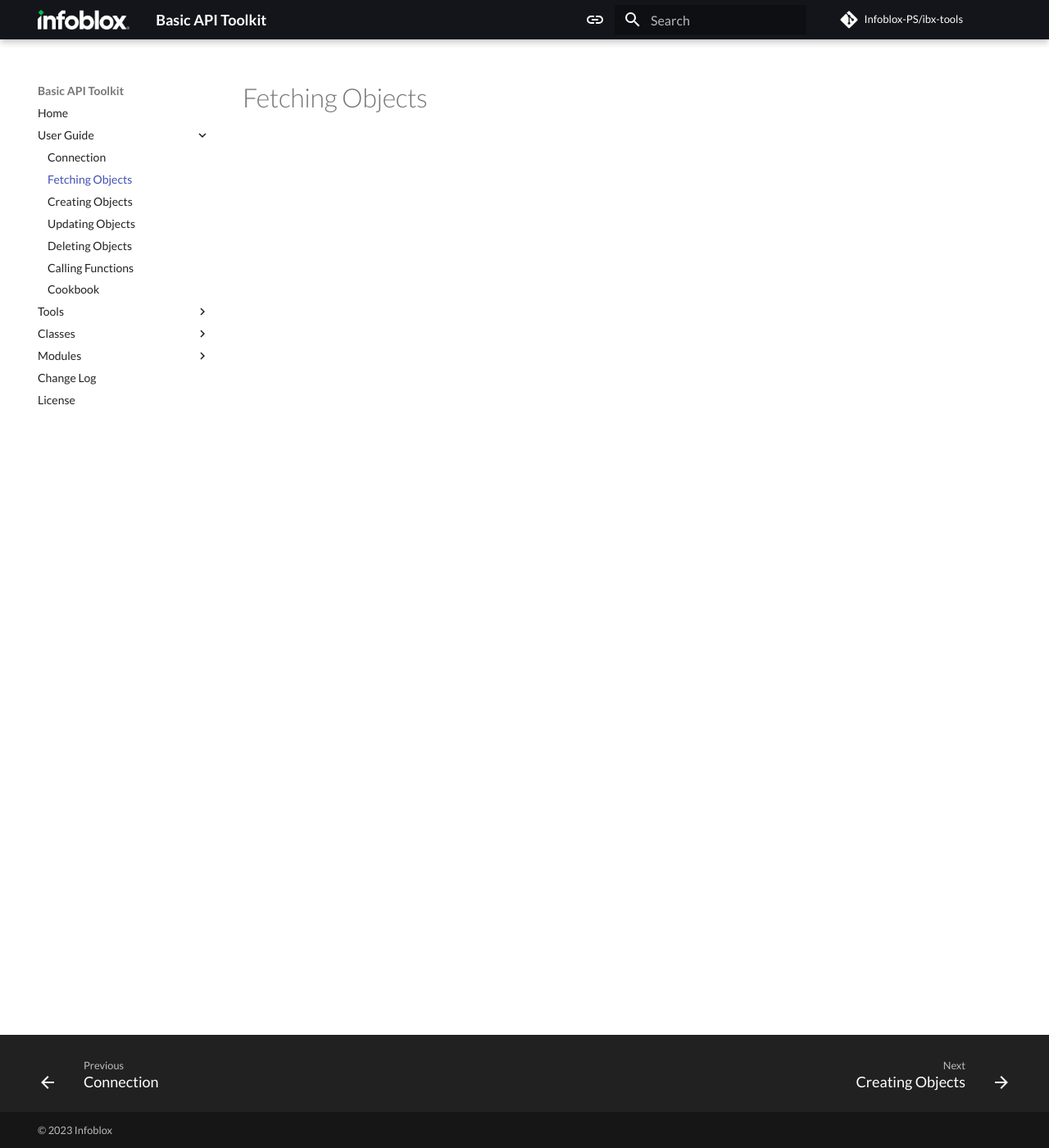
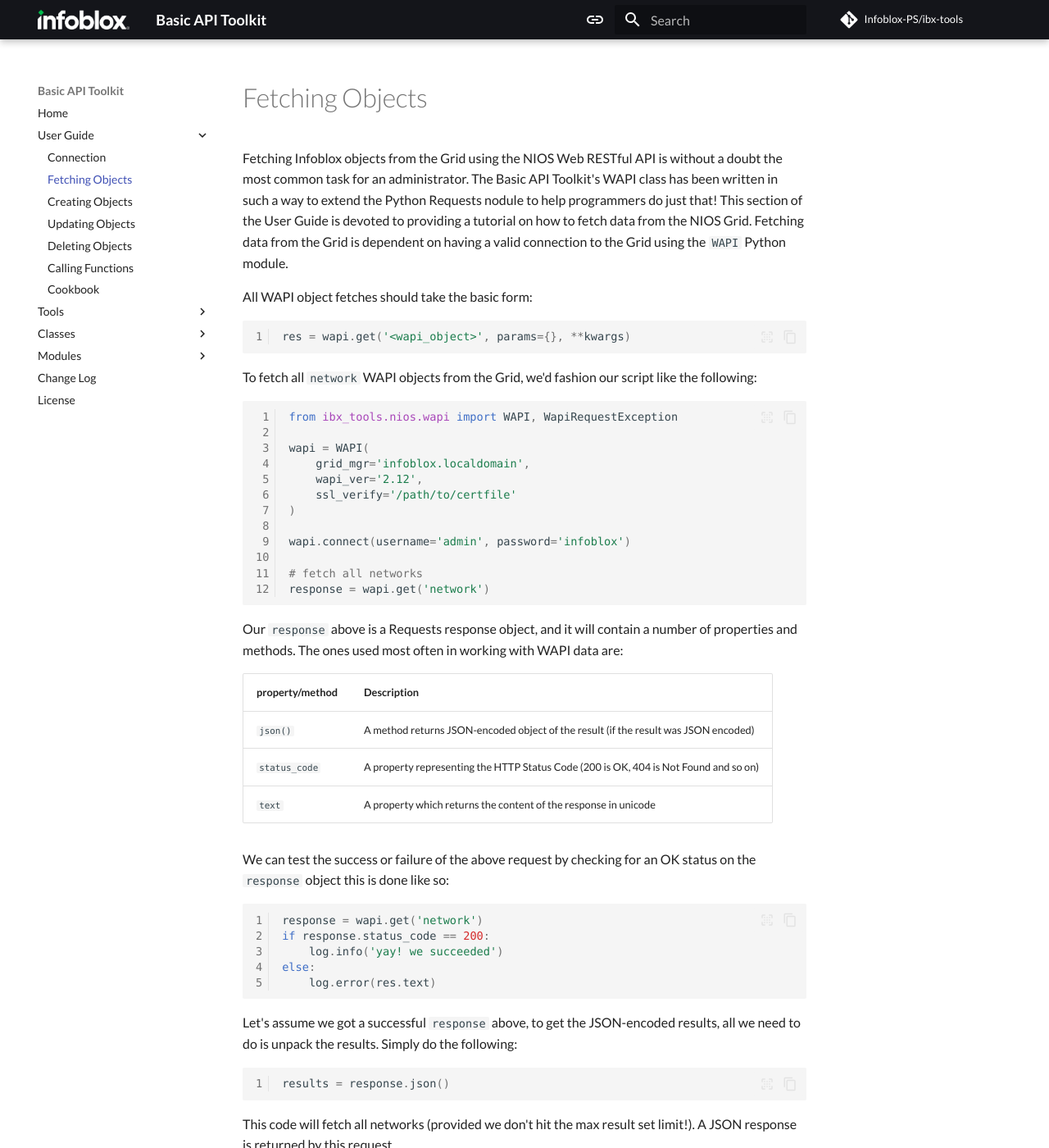
Before and after one commit to Infoblox-PS/ibx-sdk, an MkDocs documentation site: the page built from docs/user_guide/get.md, in a window 1280 px wide and 1400 px high. Shown: the whole window at 82% size. Built offline with MkDocs 1.6.1 and Material for MkDocs 9.7.7, drawn with Linux system fonts in a browser that asks for light colours; some web fonts are replaced; comment, search, counter and statistics services are not loaded; some of the changed text lies outside the part shown.

Commit message:
docs: Add detailed 'Fetching Objects' guide to user documentation
This update introduces a comprehensive tutorial on how to fetch data
from the NIOS Grid using the NIOS Web RESTful API, particularly via the
WAPI Python module. It includes code examples for fetching all network
WAPI objects from the Grid, handling outcomes of such requests, and
tweaking fetch properties by adjusting parameters like `_max_results`.

````diff
--- a/docs/user_guide/get.md
+++ b/docs/user_guide/get.md
@@ -1 +1,81 @@
 # Fetching Objects
+
+Fetching Infoblox objects from the Grid using the NIOS Web RESTful API is without a doubt the most
+common task for an administrator. The Basic API Toolkit's WAPI class has been written in such a way
+to extend the Python Requests nodule to help programmers do just that! This section of the User
+Guide
+is devoted to providing a tutorial on how to fetch data from the NIOS Grid. Fetching data from the
+Grid is dependent on having a valid connection to the Grid using the `WAPI` Python module.
+
+All WAPI object fetches should take the basic form:
+
+```python
+res = wapi.get('<wapi_object>', params={}, **kwargs)
+```
+
+To fetch all `network` WAPI objects from the Grid, we'd fashion our script like the following:
+
+```python
+from ibx_tools.nios.wapi import WAPI, WapiRequestException
+
+wapi = WAPI(
+    grid_mgr='infoblox.localdomain',
+    wapi_ver='2.12',
+    ssl_verify='/path/to/certfile'
+)
+
+wapi.connect(username='admin', password='infoblox')
+
+# fetch all networks
+response = wapi.get('network')
+```
+
+Our `response` above is a Requests response object, and it will contain a number of properties and
+methods.
+The ones used most often in working with WAPI data are:
+
+| property/method | Description                                                                          |
+|-----------------|--------------------------------------------------------------------------------------|
+| `json()`        | A method returns JSON-encoded object of the result (if the result was JSON encoded)  |
+| `status_code`   | A property representing the HTTP Status Code (200 is OK, 404 is Not Found and so on) |
+| `text`          | A property which returns the content of the response in unicode                      |
+
+We can test the success or failure of the above request by checking for an OK status on
+the `response` object this is done like so:
+
+```python
+response = wapi.get('network')
+if response.status_code == 200:
+    log.info('yay! we succeeded')
+else:
+    log.error(res.text)
+```
+
+Let's assume we got a successful `response` above, to get the JSON-encoded results, all we need to
+do is unpack
+the results. Simply do the following:
+
+```python
+results = response.json()
+```
+
+This code will fetch all networks (provided we don't hit the max result set limit!). A JSON response
+is
+returned by this request.
+
+!!! note
+
+    This request is very simple and has no exception handling. If the # of networks in the response
+    exceeded the `_max_results` an Exception is raised. The `_max_results` option defaults to 1000.
+    When performing the above query, we can optionally pass this option w/ a larger value to avoid
+    the raised Exception.
+
+The `wapi.get()` method signature supports a `params` option (see the wapi class docs). In order to
+set `_max_results` on our previous attempt to fetch all networks, we could adjust this property as
+follows:
+
+```python
+response = wapi.get('network', params={'_max_results': 10000})
+```
+
+The above call now sets the `_max_results` to 10,000 rows of data.
````
